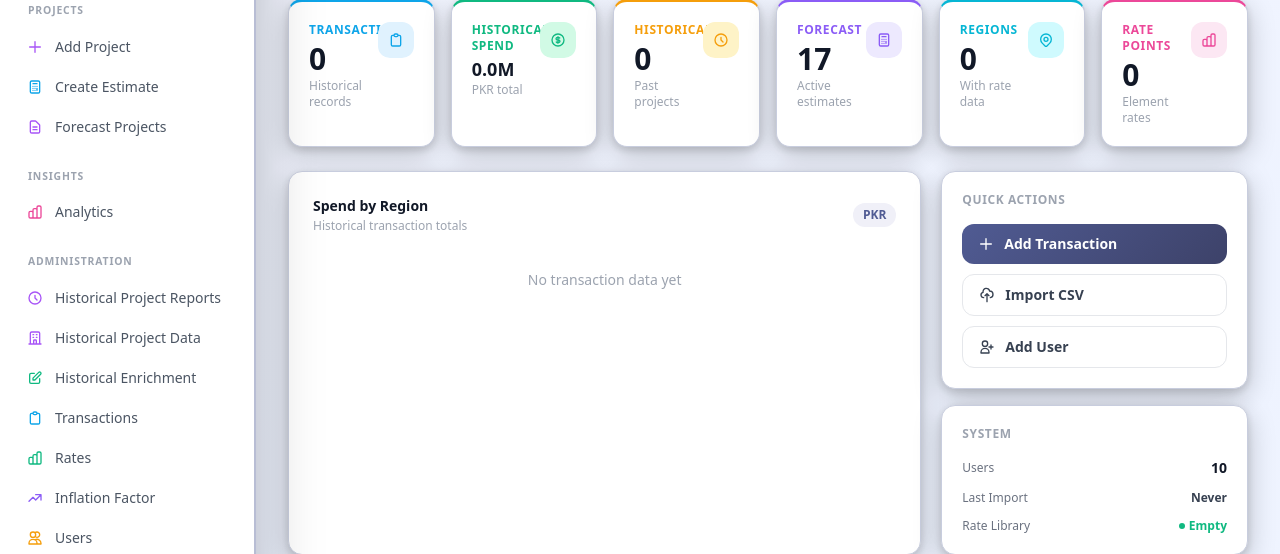
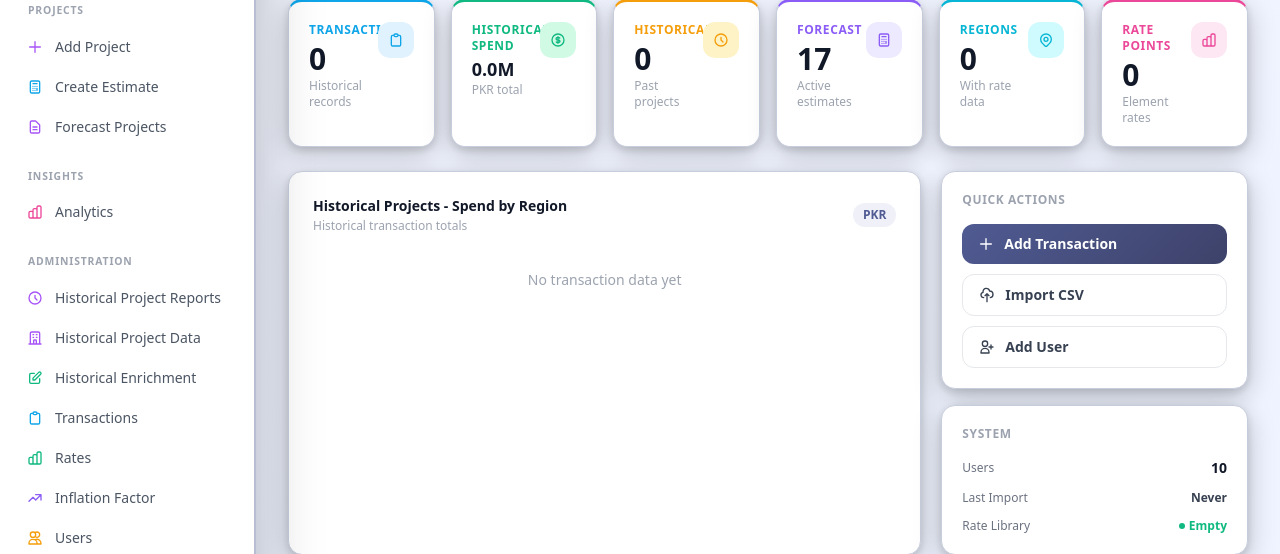
Before and after one commit to Martih70/PKCostEstimator, a Laravel app: page /dashboard in a window 1280 px wide. Shown: the part 199-753 px from the top of the page. Run offline with Laravel 12, Linux system fonts and the light colour scheme; a user stored in the database is signed in; data comes from the database, SQL or seed files in the repository; data that the repository does not hold is empty; style sheets or scripts are compiled from the project's sources; some web fonts are replaced.

Commit message:
Fix mis-tagged historical projects on Active Forecast Projects dashboard
Production has historical project rows still stuck on the
project_type default ('forecast') because they were imported after
the one-time 2026_02_21_102424 reclassification migration already ran.
This adds a follow-up migration re-applying the same rule (rows with
no project_id/unique_id -> historical), so they drop off the Active
Forecast Projects table on the next deploy. No-op locally.

Also relabel "Spend by Region" to "Historical Projects - Spend by
Region" for clarity, since all transaction-derived spend currently
comes from historical projects only.

```diff
--- a/resources/views/dashboard.blade.php
+++ b/resources/views/dashboard.blade.php
@@ -123,7 +123,7 @@
                 <div class="lg:col-span-2 card-static p-6">
                     <div class="flex items-center justify-between mb-5">
                         <div>
-                            <h3 class="text-sm font-bold text-gray-900">Spend by Region</h3>
+                            <h3 class="text-sm font-bold text-gray-900">Historical Projects - Spend by Region</h3>
                             <p class="text-xs text-gray-400 mt-0.5">Historical transaction totals</p>
                         </div>
                         <span class="text-xs font-semibold px-2.5 py-1 rounded-full" style="background: #f0f0f8; color: #505b93;">PKR</span>
```
Also changed, not shown: database/migrations/2026_06_15_020000_reclassify_unflagged_projects_as_historical.php (added).
